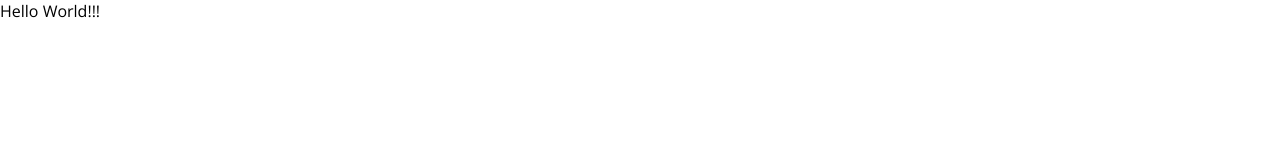
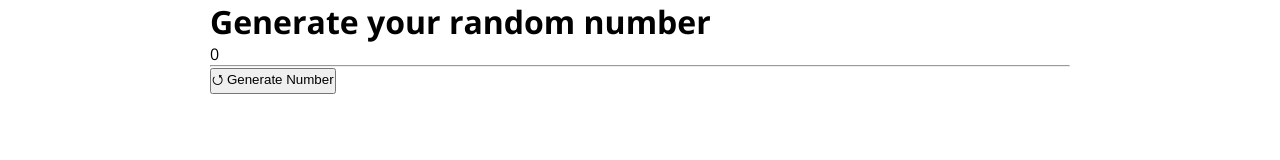
Before and after one commit to anacmas/random_number_generator, a plain HTML site: page index.html in a window 1280 px wide. Drawn offline with nearby package versions, Linux system fonts and the light colour scheme.

Commit message:
feat: basic html page

```diff
--- a/index.html
+++ b/index.html
@@ -3,7 +3,8 @@
   <head>
     <meta charset="UTF-8" />
     <meta name="viewport" content="width=device-width, initial-scale=1.0" />
-    <title>Document</title>
+    <title>Random number generator</title>
+    <link rel="icon" type="image/x-icon" href="/images/arrow-rotate-left-solid.svg">
     <script
       src="https://kit.fontawesome.com/1935d064dd.js"
       crossorigin="anonymous"
@@ -11,7 +12,14 @@
     <link rel="stylesheet" href="styles.css" />
   </head>
   <body>
-    <p>Hello World!!!</p>
+    <div class="container">
+      <h1>Generate your random number</h1>
+      <div class="number">0</div>
+      <hr>
+      <button class="button-generate">
+        &#11119; Generate Number
+      </button>
+    </div>
 
     <script src="script.js"></script>
   </body>
```
Also changed, not shown: images/arrow-rotate-left-solid.svg (added).
